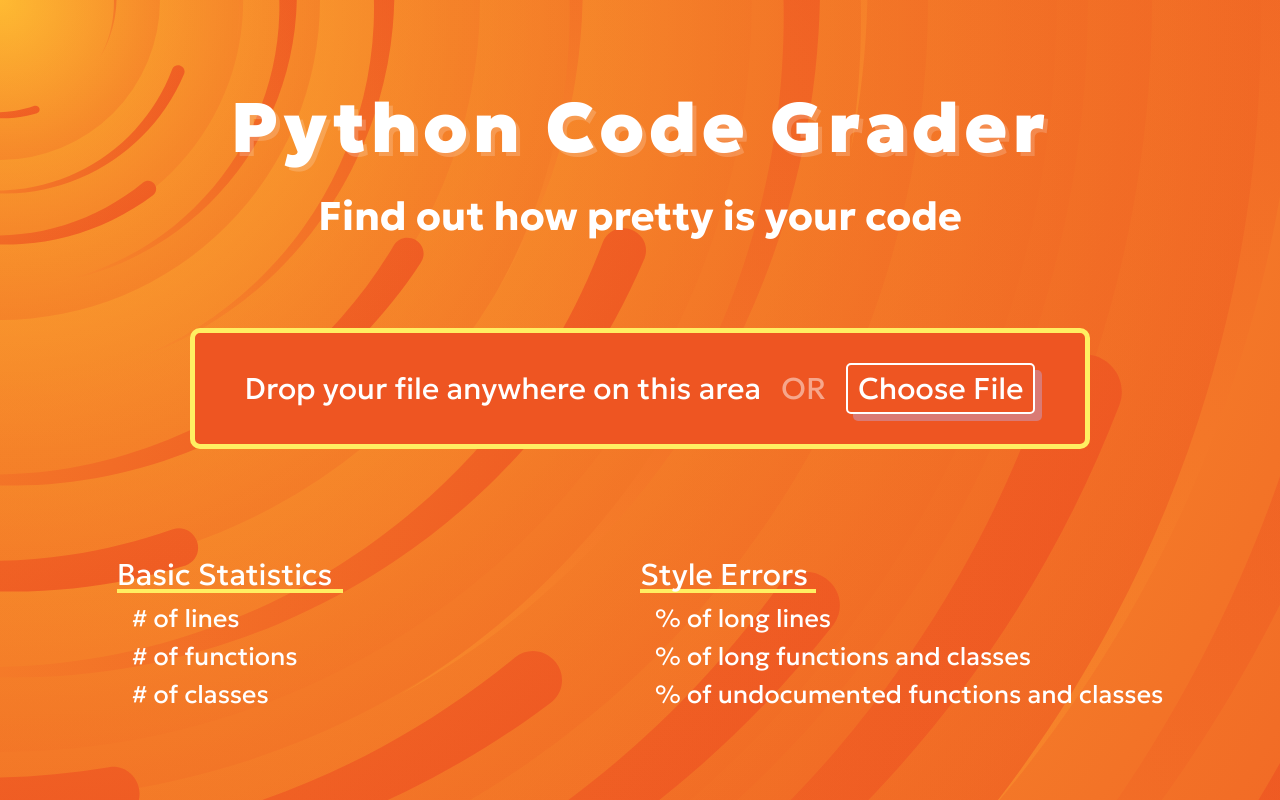
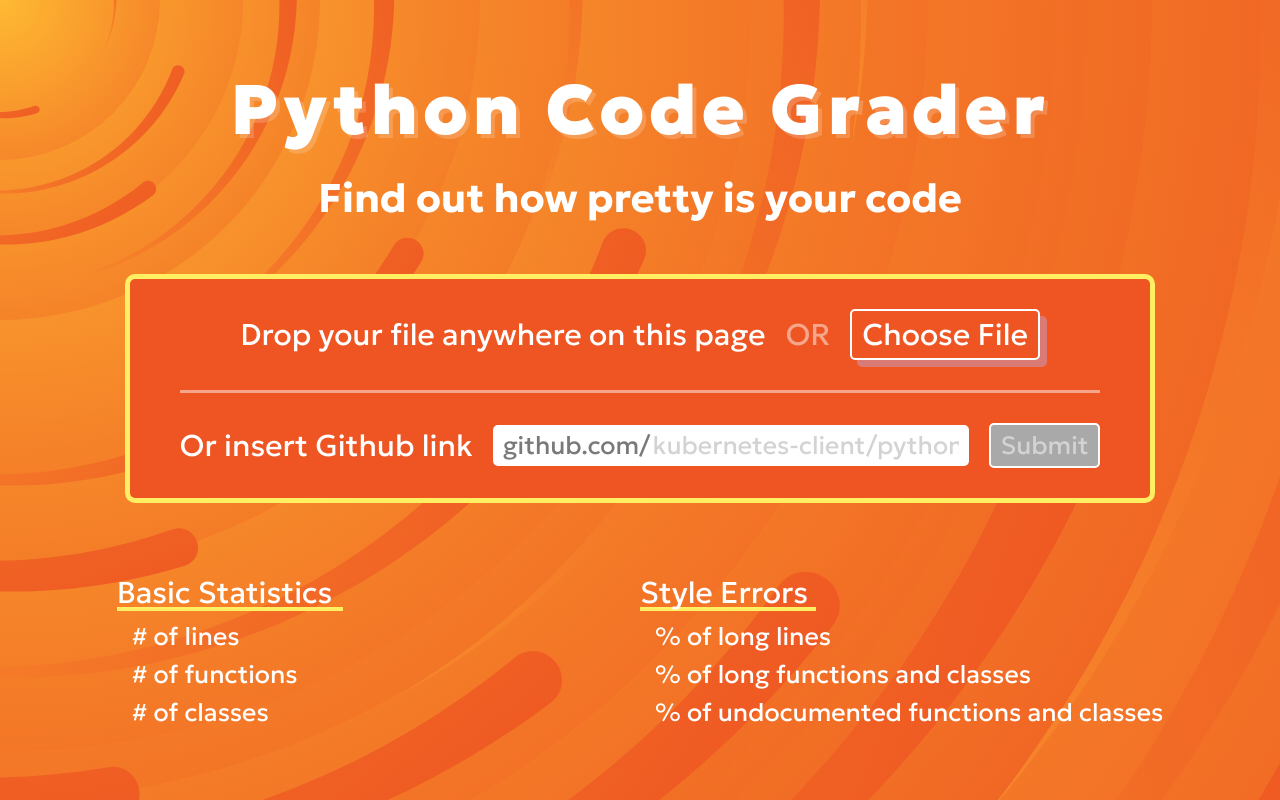
Before and after one commit to Romsha/PythonGrader, a React (Create React App) app in the folder python-grader/: page / in a window 1280 px wide. Built offline with nearby package versions, Linux system fonts and the light colour scheme.

Commit message:
added gihub support + fileName limiting

```diff
--- a/python-grader/src/App.js
+++ b/python-grader/src/App.js
@@ -28,11 +28,28 @@ function App() {
     });
   }
 
+  const gihubRequest = (owner, repo) => {
+    setResData(null);
+    fetch(`http://localhost:12345/parseGithub?owner=${owner}&repo=${repo}`, {
+      method: 'GET',
+    })
+    .then(response => response.json())
+    .then(data => {
+      // TODO: handle success=False
+      setResData(data);
+      console.log(data);
+    })
+    .catch(error => {
+      console.error('Error:', error);
+    });
+  }
+
   return (
     <div className="App">
       <PageTop
         sendRequest={sendRequest}
-        toast={toast}/>
+        toast={toast}
+        gihubRequest={gihubRequest}/>
       <ToastContainer
         position="bottom-center"
         autoClose={2000}
--- a/python-grader/src/Components/PageTop/FileInpuButton/FileInputButton.js
+++ b/python-grader/src/Components/PageTop/FileInpuButton/FileInputButton.js
@@ -1,3 +1,4 @@
+import { limitFileName } from '../../../utils';
 import './FileInputButton.css';
 
 export default function FileInputButton(props) {
@@ -6,19 +7,11 @@ export default function FileInputButton(props) {
         props.fileHandler(selectedFile);
     };
 
-    const formatFileName = (fileName) => {
-        const MAX_SIZE = 20;
-        if (fileName.length <= MAX_SIZE) {
-            return fileName;
-        }
-        return fileName.substring(0,MAX_SIZE - 4) + '...';
-    }
-
     return (
         <>
         <input id="fileInput" className="button" type="file" onChange={handleFileChange} />
         <label htmlFor="fileInput" className="buttonLabel">
-            {formatFileName(props.fileName)}
+            {limitFileName(props.fileName, 20)}
         </label>
         </>
     );
--- /dev/null
+++ b/python-grader/src/Components/PageTop/GithubSelector/GithubSelector.css
@@ -0,0 +1,74 @@
+.github {
+    font-weight: 400;
+    display: grid;
+    grid-template-columns: repeat(3, max-content) ;
+    column-gap: 20px;
+    font-size: 30px;
+    align-items: center;
+    color: white;
+}
+
+.urlContainer {
+    background-color: white;
+    font-size: 25px;
+    display: grid;
+    grid-template-columns: max-content 1fr;
+    padding: 5px 10px;
+    border-radius: 5px;
+    gap: 2px;
+}
+
+.urlDomain {
+    color: #7a7878;
+}
+
+.urlInput {
+    font-size: inherit;
+    font-family: inherit;
+    border: none;
+    color: black;
+    padding: 0;
+}
+
+.urlInput::placeholder {
+    color: lightgray;
+    opacity: 1;
+}
+
+.urlInput:focus {
+    outline: none;
+}
+
+.submitBtn {
+    background: #ee5522;
+    border-radius: 5px;
+    border: 2px solid #ffffff;
+    font-size: 25px;
+    color: white;
+    font-family: inherit;
+    padding: 5px 10px;
+    box-shadow: 6px 6px #b8b7fb50;
+    transition: all .1s ease-in-out;
+  }
+
+  .submitBtn:hover {
+    box-shadow: 4px 4px #b8b7fb60;
+    transform: translate(1px, 1px);
+    cursor: pointer;
+  }
+
+  .submitBtn:active {
+    box-shadow: 2px 2px #ffffff70;
+    transform: translate(2px, 2px);
+  }
+
+  .submitBtn:disabled {
+    color: lightgray;
+    box-shadow: none;
+    background-color: darkgray;
+  }
+
+  .submitBtn:disabled:hover {
+    cursor: not-allowed;
+    transform: none;
+  }
--- /dev/null
+++ b/python-grader/src/Components/PageTop/GithubSelector/GithubSelector.js
@@ -0,0 +1,46 @@
+import './GithubSelector.css';
+import { useState, useRef } from 'react';
+
+export default function GithubSelector(props) {
+    const [btnDisabled, setBtnDisabled] = useState(true);
+    const inputRef = useRef(null);
+
+    const validateText = (event) => {
+        if (event.target.value[0] === '/') {
+            event.target.value = event.target.value.slice(1);
+        } else if (event.target.value.includes('.com')) {
+            event.target.value = event.target.value.split('.com/')[1];
+        }
+        if (event.target.value.includes('/') && (inputRef.current.value.split('/')[1] !== '')) {
+            setBtnDisabled(false);
+        } else {
+            setBtnDisabled(true);
+        }
+    }
+
+    const submit = () => {
+        if (btnDisabled) { return };
+        const owner = inputRef.current.value.split('/')[0];
+        const repo = inputRef.current.value.split('/')[1];
+        props.submit(owner, repo);
+    }
+
+    return (
+        <div className="github">
+            <div>Or insert Github link</div>
+            <div className="urlContainer">
+                <div className="urlDomain">github.com/</div>
+                <input
+                    type="text"
+                    className="urlInput"
+                    placeholder="kubernetes-client/python"
+                    onChange={validateText}
+                    ref={inputRef}></input>
+            </div>
+            <button
+                className="submitBtn"
+                disabled={btnDisabled}
+                onClick={submit}>Submit</button>
+        </div>
+    )
+}
--- a/python-grader/src/Components/PageTop/PageTop.css
+++ b/python-grader/src/Components/PageTop/PageTop.css
@@ -37,16 +37,23 @@ h2 {
 }
 
 .dropContainer {
+    border: 5px solid #ffef62;
+    padding: 30px 50px;
+    border-radius: 10px;
+    background: #ee5522;
+    display: grid;
+    grid-template-rows: repeat(3, max-content);
+    gap: 30px;
+    justify-items: center;
+}
+
+.dropFile {
     font-weight: 400;
     display: grid;
     grid-template-columns: auto auto auto;
     column-gap: 20px;
     font-size: 30px;
     align-items: center;
-    border: 5px solid #ffef62;
-    padding: 30px 50px;
-    border-radius: 10px;
-    background: #ee5522;
 }
 
 .dropText {
@@ -55,6 +62,12 @@ h2 {
 
 .dropOr {
     color: #ffffff7A;
+}
+
+.dropSeperator {
+    width: 100%;
+    height: 3px;
+    background: #ffffff7A;
 }
 
 .dragView {
--- a/python-grader/src/Components/PageTop/PageTop.js
+++ b/python-grader/src/Components/PageTop/PageTop.js
@@ -5,6 +5,7 @@ import TrashClosed from '../../assets/TrashEmpty.png';
 import ParamsText from './ParamsText/ParamsText';
 
 import {useState} from 'react';
+import GithubSelector from './GithubSelector/GithubSelector';
 
 
 export default function PageTop(props) {
@@ -69,12 +70,16 @@ export default function PageTop(props) {
           <h2 className="headline">Find out how pretty is your code</h2>
         </div>
         <div className="dropContainer">
-          <div className="dropText">Drop your file anywhere on this area</div>
-          <div className="dropOr">OR</div>
-          <FileInputButton
-            fileHandler={fileHandler}
-            fileName={fileName ? fileName : "Choose File"}
-            />
+          <div className="dropFile">
+            <div className="dropText">Drop your file anywhere on this page</div>
+            <div className="dropOr">OR</div>
+            <FileInputButton
+              fileHandler={fileHandler}
+              fileName={fileName ? fileName : "Choose File"}
+              />
+          </div>
+          <div className="dropSeperator"/>
+          <GithubSelector submit={(o, r) => props.gihubRequest(o, r)}/>
         </div>
         <ParamsText />
       </div>
--- a/python-grader/src/Components/ResultStats/FileMenu/FileMenu.js
+++ b/python-grader/src/Components/ResultStats/FileMenu/FileMenu.js
@@ -1,6 +1,7 @@
 import { useEffect } from 'react';
 import './FileMenu.css';
 import GaugeIcon from '../../../assets/GaugeIcon.png'
+import { limitFileName } from '../../../utils';
 
 export default function FileMenu(props) {
 
@@ -22,6 +23,7 @@ export default function FileMenu(props) {
         return cls;
     }
 
+    const MAX_NAME_LEN = 60;
 
     return (
         <div className="fileMenu" onClick={props.closeMenu}>
@@ -31,9 +33,9 @@ export default function FileMenu(props) {
                     <div className="fileMenuItem fileMenuItemZip" onClick={() => props.selectFile(props.fileNames[0])}>
                         <span className="fileMenuIndex">1.</span>
                         <span className="fileMenuZip">ZIP</span>
-                        <span>{props.fileNames[0]}</span>
+                        <span>{limitFileName(props.fileNames[0], MAX_NAME_LEN-4)}</span>
                         <div />
-                        <img src={GaugeIcon} />
+                        <img src={GaugeIcon} alt="gague icon"/>
                         <span className={getGradeClass(props.fileGrades[0])}>{props.fileGrades[0]}</span>
                     </div>
                     {props.fileNames.slice(1).map((name, index) =>
@@ -42,9 +44,9 @@ export default function FileMenu(props) {
                             className="fileMenuItem"
                             onClick={() => props.selectFile(name)}>
                                 <span className="fileMenuIndex">{index+2}.</span>
-                                <span>{name}</span>
+                                <span>{limitFileName(name, MAX_NAME_LEN)}</span>
                                 <div />
-                                <img src={GaugeIcon} />
+                                <img src={GaugeIcon} alt="gague icon"/>
                                 <span className={getGradeClass(props.fileGrades[index+1])}>{props.fileGrades[index+1]}</span>
                     </div>)}
                 </div>
--- a/python-grader/src/Components/ResultStats/ResultStats.js
+++ b/python-grader/src/Components/ResultStats/ResultStats.js
@@ -3,6 +3,7 @@ import { useState, useEffect } from 'react';
 import { animateScroll } from 'react-scroll';
 import StatDisplay, {TYPES as STATS_TYPES} from './StatDisplay/StatDisplay'
 import FileMenu from './FileMenu/FileMenu';
+import { arraySum, limitFileName } from '../../utils';
 
 export default function ResultStats(props) {
     const [allData, setAllData] = useState(null);
@@ -28,7 +29,7 @@ export default function ResultStats(props) {
             longFuncs: 100-getSafePerc(fileData.numLongFuncs,fileData.numFuncs),
             docSize: fileData.isDocBig ? 0 : 100
         };
-        const totalGrade = Math.round(Object.values(fileGrades).reduce((sum, cur) => (sum+cur), 0) / Object.values(fileGrades).length);
+        const totalGrade = Math.round(arraySum(Object.values(fileGrades)) / Object.values(fileGrades).length);
         fileGrades.totalGrade = totalGrade;
         for (let key of SUM_KEYS) {
             fileGrades[key] = fileData[key];
@@ -40,7 +41,8 @@ export default function ResultStats(props) {
     const totalGrades = (gradesArr) => {
         const total = {};
         for (let key of Object.keys(gradesArr[0])) {
-            const sum = gradesArr.map(g => g[key]).reduce((s, v) => s+v, 0);
+
+            const sum = arraySum(gradesArr.map(g => g[key]));
             if (SUM_KEYS.includes(key)) {
                 total[key] = sum;
             } else {
@@ -103,7 +105,7 @@ export default function ResultStats(props) {
         <>
         <div className="statsContainer">
             <h1 className="statsTitle title">
-                Stats for file: {currentFile.name.length > 22 ? '...'+currentFile.name.slice(-22) : currentFile.name}
+                Stats for file: {limitFileName(currentFile.name, 20)}
                 {Object.keys(allData.files).length > 0 ?
                     <div className="hamburger" onClick={() => setShowingMenu(true)}><div/><div/><div/></div> : ''}
             </h1>
--- /dev/null
+++ b/python-grader/src/utils.js
@@ -0,0 +1,8 @@
+export const arraySum = (arr) => arr.reduce((s, v) => s+v, 0);
+
+export const limitFileName = (fileName, maxLength) => {
+    if (fileName.length <= maxLength) {
+        return fileName;
+    }
+    return '...' + fileName.slice(-1*(maxLength-4));
+}
```
Also changed, not shown: 1 other file (tests, documents, lock files or other folders).
